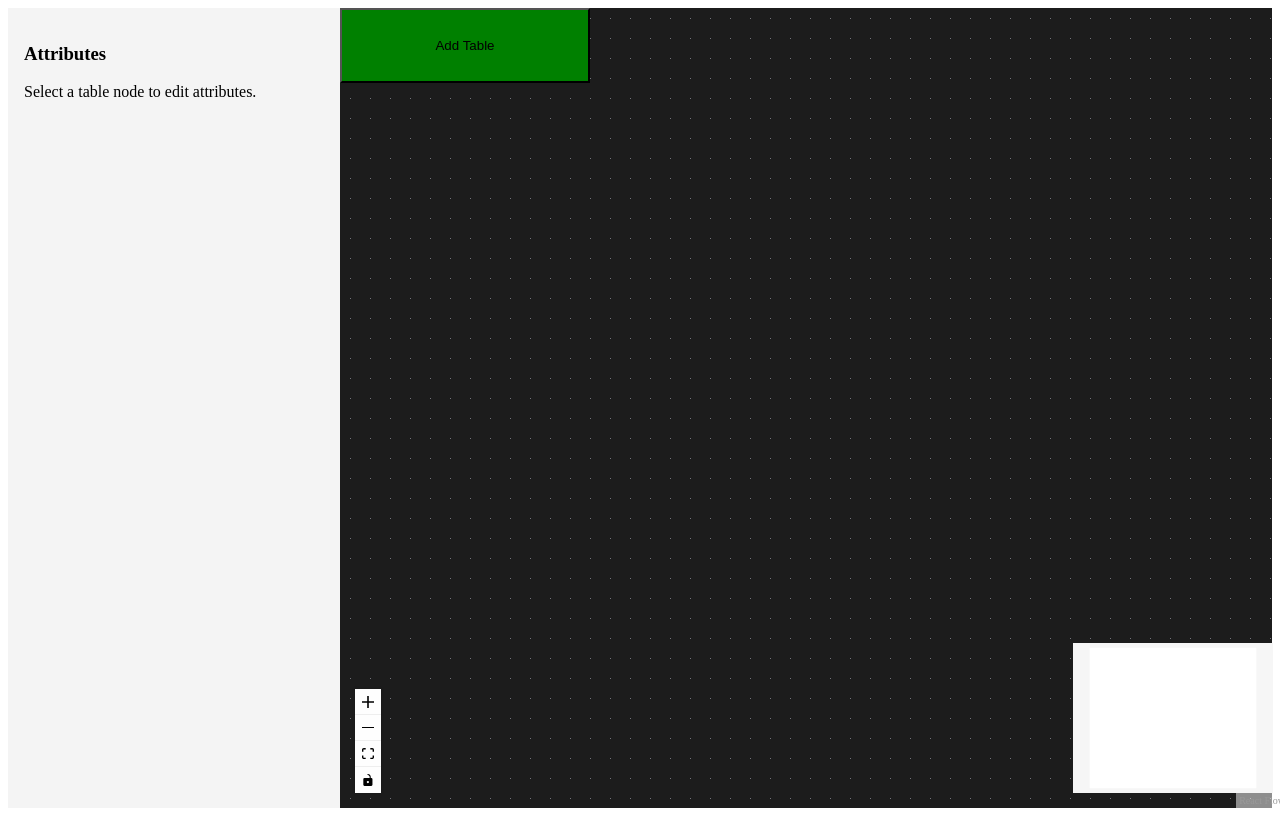
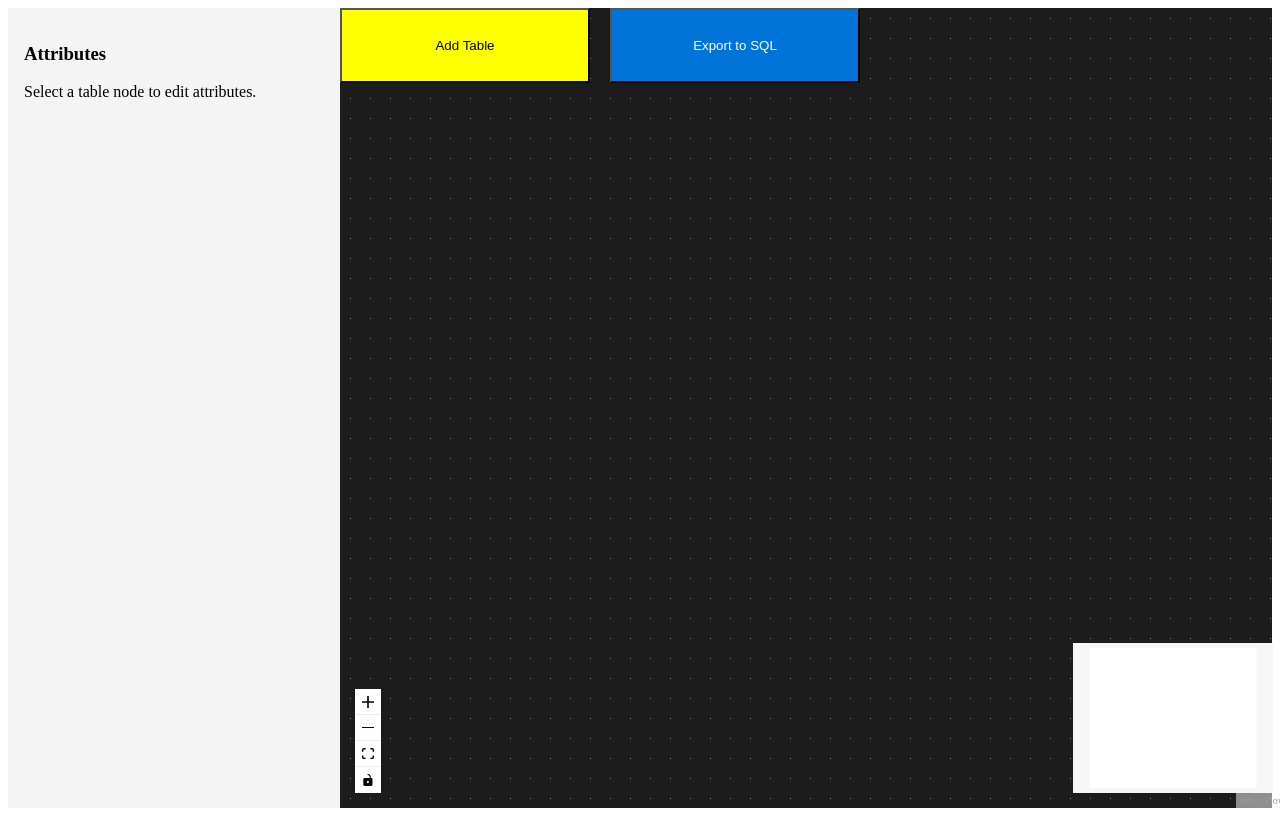
Before and after one commit to Chinmay1635/sketchdb, a React (Vite) app: page / in a window 1280 px wide. Built offline with nearby package versions, Linux system fonts and the light colour scheme.

Commit message:
added paring for table creation with attributes

```diff
--- a/package.json
+++ b/package.json
@@ -15,6 +15,7 @@
     "@emotion/styled": "^11.11.0",
     "@xyflow/react": "^12.8.4",
     "framer-motion": "^11.0.23",
+    "node-sql-parser": "^5.3.12",
     "react": "^18.2.0",
     "react-bootstrap-icons": "^1.11.3",
     "react-country-flag": "^3.1.0",
--- a/src/App.tsx
+++ b/src/App.tsx
@@ -1,4 +1,5 @@
 import React, { useCallback } from 'react';
+import { Parser } from 'node-sql-parser';
 import {
   ReactFlow,
   addEdge,
@@ -79,6 +80,35 @@ export default function CanvasPlayground() {
   const selectedTable = nodes.find((n) => n.id === selectedTableId);
   const attributes = Array.isArray(selectedTable?.data?.attributes) ? selectedTable.data.attributes : [];
 
+  // SQL Export logic
+  const exportToSQL = () => {
+    // Helper to map attribute type to SQL type (simple default: all VARCHAR)
+    const sqlType = (attr: any) => 'VARCHAR(255)';
+    let sql = '';
+    nodes.forEach((node) => {
+      const label = typeof node.data.label === 'string' ? node.data.label : `Table_${node.id}`;
+      const tableName = label.replace(/\s+/g, '_');
+      const attrs = Array.isArray(node.data.attributes) ? node.data.attributes : [];
+      if (!attrs.length) return;
+      sql += `CREATE TABLE ${tableName} (\n`;
+      sql += attrs.map((attr: any) => {
+        let line = `  ${attr.name} ${sqlType(attr)}`;
+        if (attr.type === 'PK') line += ' PRIMARY KEY';
+        return line;
+      }).join(',\n');
+      // Foreign keys
+      const fks = attrs.filter((a: any) => a.type === 'FK');
+      if (fks.length) {
+        sql += ',\n';
+        sql += fks.map((fk: any) =>
+          `  FOREIGN KEY (${fk.name}) REFERENCES ${fk.refTable}(${fk.refAttr})`
+        ).join(',\n');
+      }
+      sql += '\n);\n\n';
+    });
+    alert(sql || 'No tables to export!');
+  };
+
   return (
     <div style={{ width: '100vw', height: '100vh', display: 'flex' }}>
       {/* Sidebar for attribute editing */}
@@ -107,6 +137,7 @@ export default function CanvasPlayground() {
             {attrType === 'FK' && (
               <>
                 <input
+
                   placeholder="Reference Table"
                   value={refTable}
                   onChange={e => setRefTable(e.target.value)}
@@ -127,8 +158,11 @@ export default function CanvasPlayground() {
         )}
       </div>
       <div style={{ flex: 1, position: 'relative' }}>
-        <button onClick={addTable} style={{ position: 'absolute', zIndex: 10, width:'250px', height:"75px", backgroundColor:"green" }}>
+        <button onClick={addTable} style={{ position: 'absolute', zIndex: 10, width:'250px', height:"75px", backgroundColor:"yellow" }}>
           Add Table
+        </button>
+        <button onClick={exportToSQL} style={{ position: 'absolute', left: 270, zIndex: 10, width:'250px', height:"75px", backgroundColor:"#0074D9", color: 'white' }}>
+          Export to SQL
         </button>
         <ReactFlow
           nodes={nodes}
```
Also changed, not shown: 2 other files (tests, documents, lock files or other folders).
